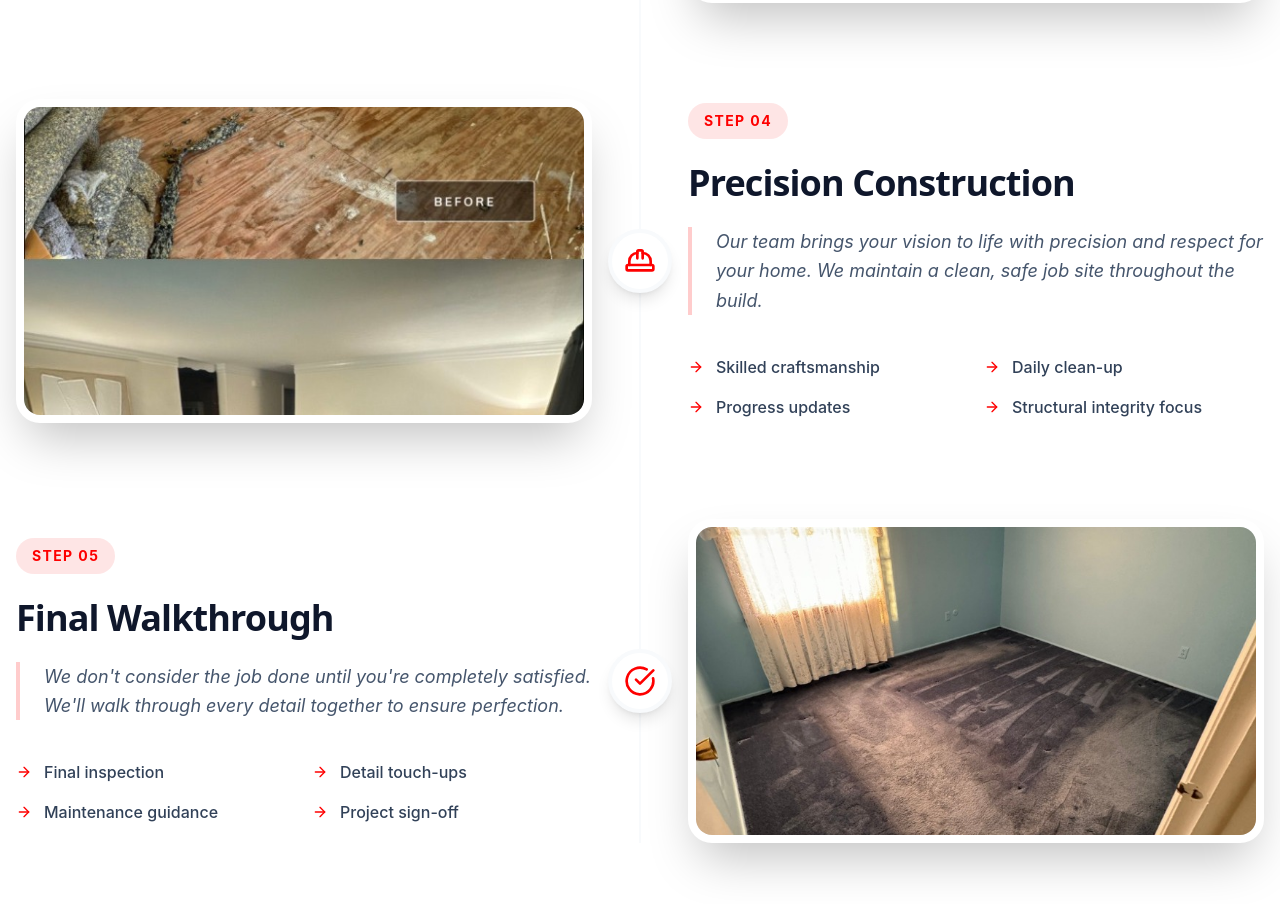
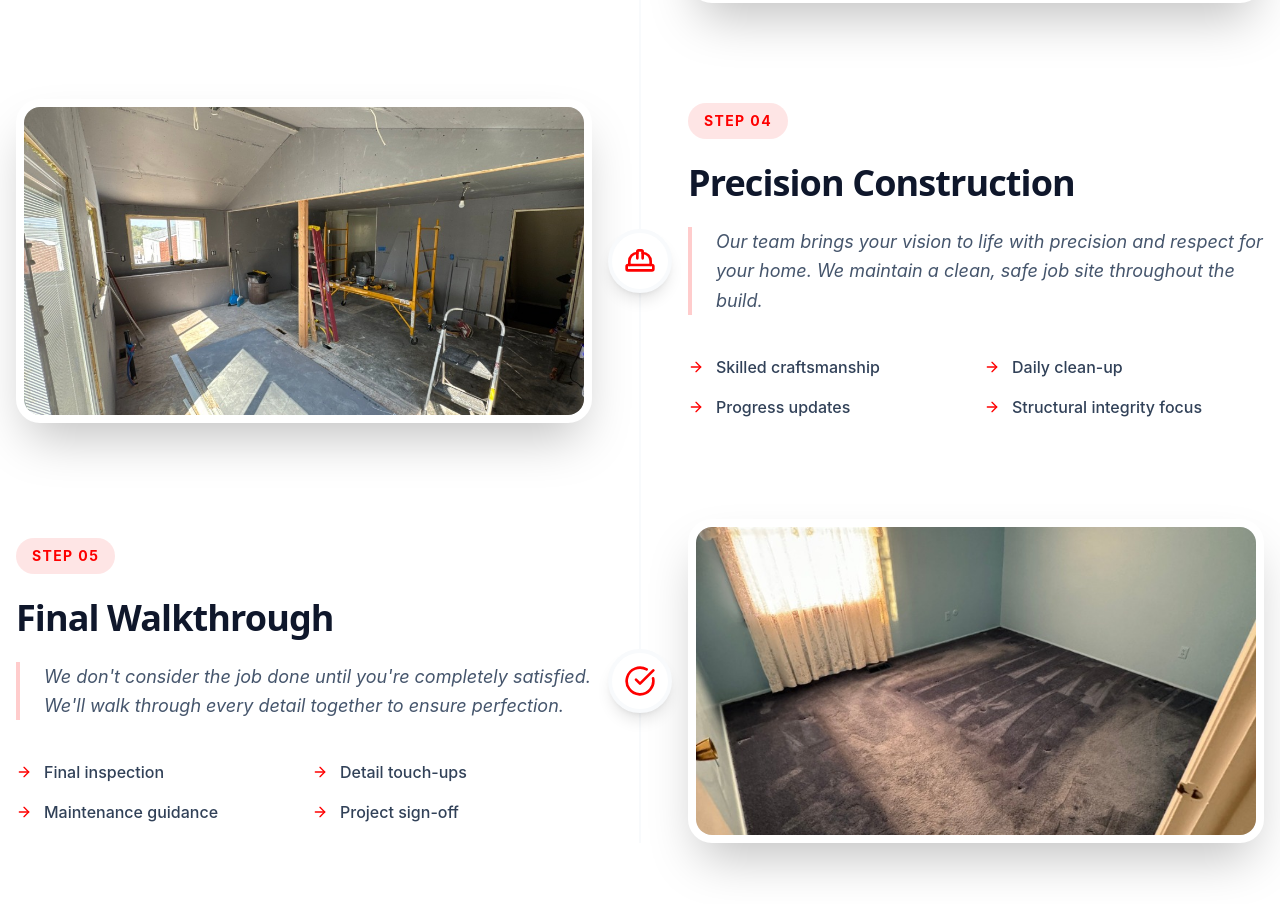
Before and after one commit to ahmedk-hue/brownboots, a React (Vite) app: page /process in a window 1280 px wide. Shown: the part 1726-2630 px from the top of the page. Built offline with nearby package versions, Linux system fonts and the light colour scheme.

Commit message:
feat: update precision construction image for better diversity

```diff
--- a/src/pages/ProcessPage.tsx
+++ b/src/pages/ProcessPage.tsx
@@ -31,7 +31,7 @@ const steps = [
         name: "Precision Construction",
         description: "Our team brings your vision to life with precision and respect for your home. We maintain a clean, safe job site throughout the build.",
         icon: <HardHat className="w-8 h-8" />,
-        image: "/process-4-v2.jpg",
+        image: "/process-4-v3.jpg",
         details: ["Skilled craftsmanship", "Daily clean-up", "Progress updates", "Structural integrity focus"]
     },
     {
```
Also changed, not shown: public/process-4-v3.jpg (added).
